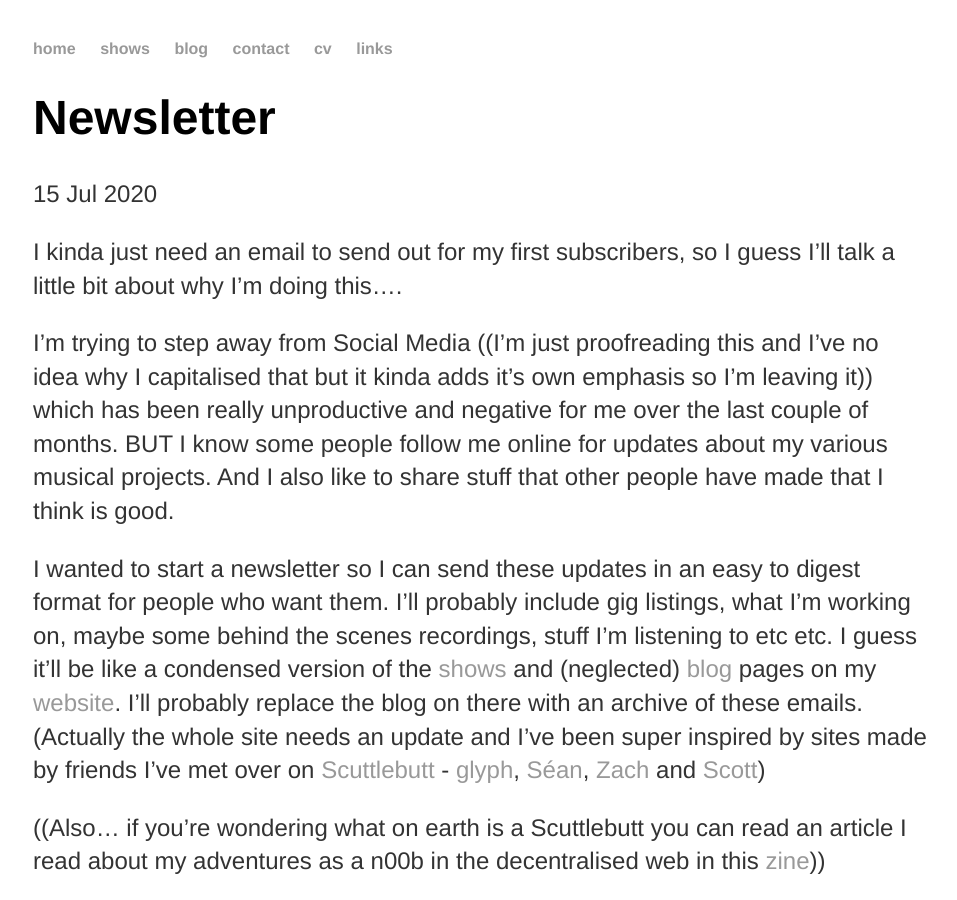
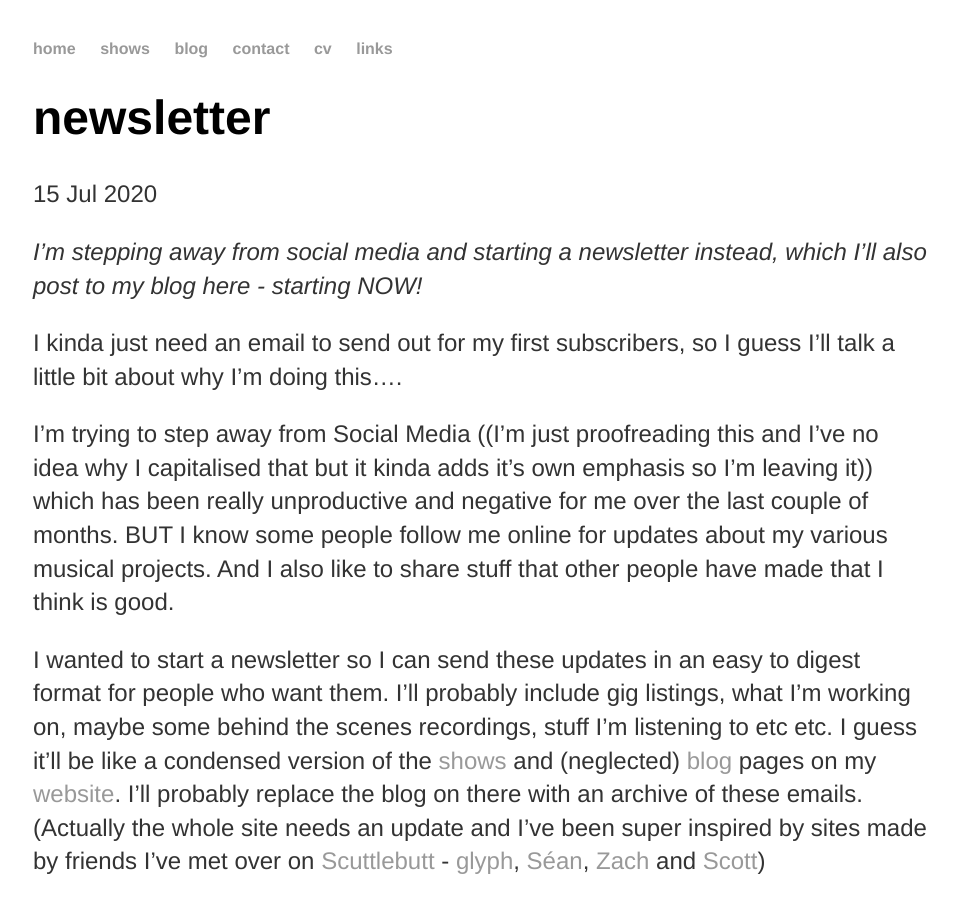
Before and after one commit to heavy-lifting/heavy-lifting.github.io, a Jekyll site: the page built from _posts/2020-07-15-newsletter.md, in a window 1280 px wide and 900 px high. Shown: the whole window, without its empty margins (159-1116 px from the left). Built offline with Jekyll 4.4.1, drawn with Linux system fonts in a browser that asks for light colours; our own code applies the rules of GitHub Pages for plain Markdown files.

Commit message:
Update 2020-07-15-newsletter.md

```diff
--- a/_posts/2020-07-15-newsletter.md
+++ b/_posts/2020-07-15-newsletter.md
@@ -1,3 +1,11 @@
+---
+layout: post
+title: "newsletter"
+date: 2020-07-15
+---
+
+*I'm stepping away from social media and starting a newsletter instead, which I'll also post to my blog here - starting NOW!*
+
 I kinda just need an email to send out for my first subscribers, so I guess I'll talk a little bit about why I'm doing this....
 
 I'm trying to step away from Social Media ((I'm just proofreading this and I've no idea why I capitalised that but it kinda adds it's own emphasis so I'm leaving it)) which has been really unproductive and negative for me over the last couple of months. BUT I know some people follow me online for updates about my various musical projects. And I also like to share stuff that other people have made that I think is good.
```
